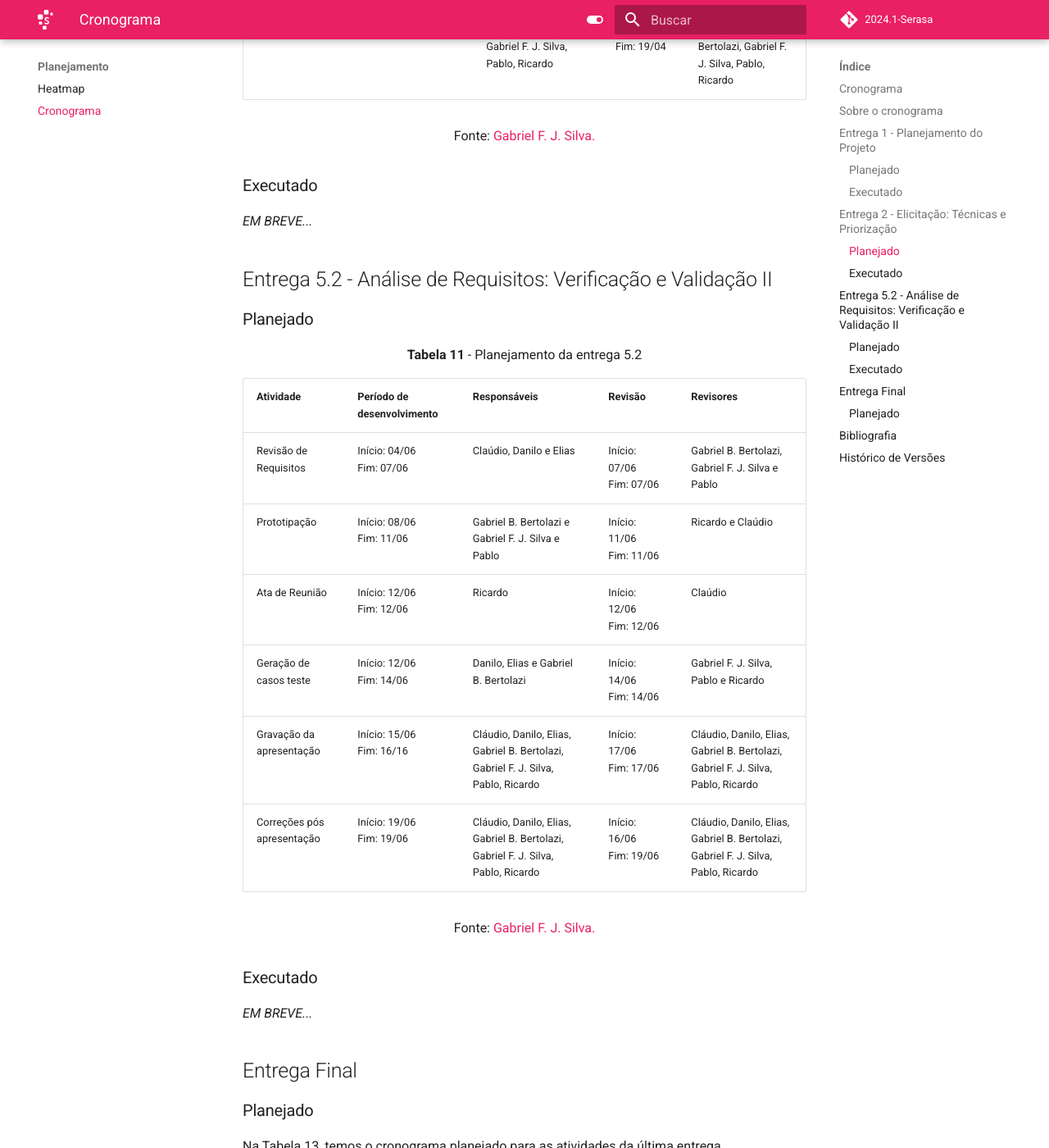
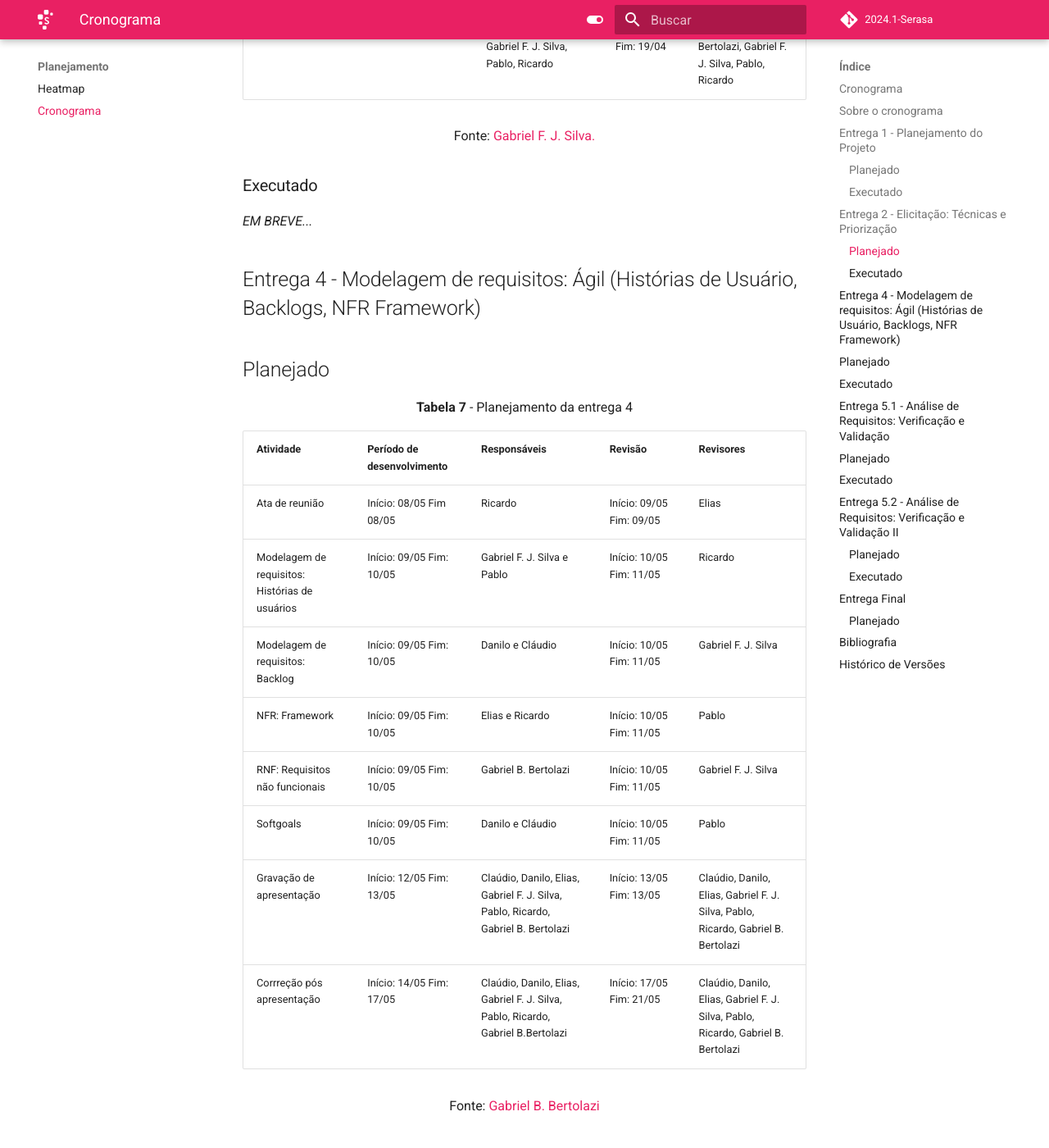
Before and after one commit to Requisitos-de-Software/2024.1-Serasa, an MkDocs documentation site: the page built from docs/planejamento/cronograma.md, in a window 1280 px wide and 1400 px high, scrolled down 3292 px. Shown: the whole window at 82% size. Built offline with MkDocs 1.6.1 and Material for MkDocs 9.7.7, drawn with Linux system fonts in a browser that asks for light colours; comment, search, counter and statistics services are not loaded; some of the changed text lies outside the part shown.

Commit message:
Planejamento atividade 4 e 5.1

```diff
--- a/docs/planejamento/cronograma.md
+++ b/docs/planejamento/cronograma.md
@@ -74,6 +74,67 @@ Fonte: [Pablo S. Costa](https://github.com/pabloheika).
 
 *EM BREVE...*
 
+## Entrega 4 - Modelagem de requisitos: Ágil (Histórias de Usuário, Backlogs, NFR Framework)
+
+## Planejado
+<p style = "text-align: center;">
+    <b>Tabela 7</b> - Planejamento da entrega 4
+</p>
+
+| Atividade | Período de desenvolvimento | Responsáveis | Revisão | Revisores |
+| --- | --- | --- | --- | --- |
+| Ata de reunião | Início: 08/05 Fim 08/05 | Ricardo | Início: 09/05 Fim: 09/05| Elias |
+| Modelagem de requisitos: Histórias de usuários | Início: 09/05 Fim: 10/05| Gabriel F. J. Silva e Pablo | Início: 10/05 Fim: 11/05 | Ricardo |
+| Modelagem de requisitos: Backlog | Início: 09/05 Fim: 10/05 | Danilo e Cláudio | Início: 10/05 Fim: 11/05 | Gabriel F. J. Silva |
+| NFR: Framework | Início: 09/05 Fim: 10/05 | Elias e Ricardo | Início: 10/05 Fim: 11/05 | Pablo |
+| RNF: Requisitos não funcionais | Início: 09/05 Fim: 10/05 | Gabriel B. Bertolazi | Início: 10/05 Fim: 11/05 | Gabriel F. J. Silva |
+| Softgoals | Início: 09/05 Fim: 10/05 | Danilo e Cláudio | Início: 10/05 Fim: 11/05 | Pablo |
+| Gravação de apresentação | Início: 12/05 Fim: 13/05 | Claúdio, Danilo, Elias, Gabriel F. J. Silva, Pablo, Ricardo, Gabriel B. Bertolazi | Início: 13/05 Fim: 13/05 |  Claúdio, Danilo, Elias, Gabriel F. J. Silva, Pablo, Ricardo, Gabriel B. Bertolazi |
+| Corrreção pós apresentação | Início: 14/05 Fim: 17/05 | Claúdio, Danilo, Elias, Gabriel F. J. Silva, Pablo, Ricardo, Gabriel B.Bertolazi | Início: 17/05 Fim: 21/05 | Claúdio, Danilo, Elias, Gabriel F. J. Silva, Pablo, Ricardo, Gabriel B. Bertolazi |
+
+<p style = "text-align: center;">
+    Fonte:
+    <a href="https://github.com/Bertolazi">
+        Gabriel B. Bertolazi
+    </a>
+</p>
+
+## Executado
+<p style = "text-align: center;">
+    <b>Tabela 8</b> - Executado da entrega 4
+</p>
+
+*EM BREVE...*
+
+## Entrega 5.1 - Análise de Requisitos: Verificação e Validação
+
+## Planejado
+<p style = "text-align: center;">
+    <b>Tabela 9</b> - Planejado da entrega 5.1
+</p>
+
+| Atividade | Período de desenvolvimento | Responsáveis | Revisão | Revisores |
+| --- | --- | --- | --- | --- |
+| Ata de reunião | Início: 17/05 Fim: 17/05 | Ricardo | Início: 18/05 Fim: 18/05 | Pablo |
+| Verificação de requisitos | Início: 18/05 Fim: 19/05 | Gabriel B. Bertolazi e Gabriel F. J. Silva | Início: 19/05 Fim: 20/05| Cláudio e Ricardo|
+| Validação de requisitos | Início: 18/05 Fim: 19/05 | Elias e Danilo | Início: 19/05 Fim: 20/05 | Cláudio e Pablo|
+| Gravação da entrega | Início: 20/05 Fim: 21/05 | Claúdio, Danilo, Elias, Gabriel F. J. Silva, Pablo, Ricardo, Gabriel B. Bertolazi | Início: 21/05 Fim: 22/05 | Claúdio, Danilo, Elias, Gabriel F. J. Silva, Pablo, Ricardo, Gabriel B. Bertolazi |
+| Revisão pós avaliação | Início: 23/05 Fim: 28/05 |Claúdio, Danilo, Elias, Gabriel F. J. Silva, Pablo, Ricardo, Gabriel B. Bertolazi| Início: 28/05 Fim: 30/05 |Claúdio, Danilo, Elias, Gabriel F. J. Silva, Pablo, Ricardo, Gabriel B. Bertolazi|
+
+<p style = "text-align: center;">
+    Fonte:
+    <a href="https://github.com/Bertolazi">
+        Gabriel B. Bertolazi
+    </a>
+</p>
+
+## Executado
+<p style = "text-align: center;">
+    <b>Tabela 10</b> - Executado da entrega 5.1
+</p>
+
+*EM BREVE...*
+
 ## Entrega 5.2 - Análise de Requisitos: Verificação e Validação II
 
 ### Planejado
--- a/mkdocs.yml
+++ b/mkdocs.yml
@@ -11,8 +11,8 @@ nav:
   - Pré-Rastreabilidade:
     - Rich Picture: pre-rastreabilidade/richpicture.md
   - Planejamento:
-    - Heatmap: planejamento/heatmap.md
-    - Cronograma:  planejamento/cronograma.md
+      - Heatmap: planejamento/heatmap.md
+      - Cronograma:  planejamento/cronograma.md
 theme:
   language: pt-BR
   name: material
```
